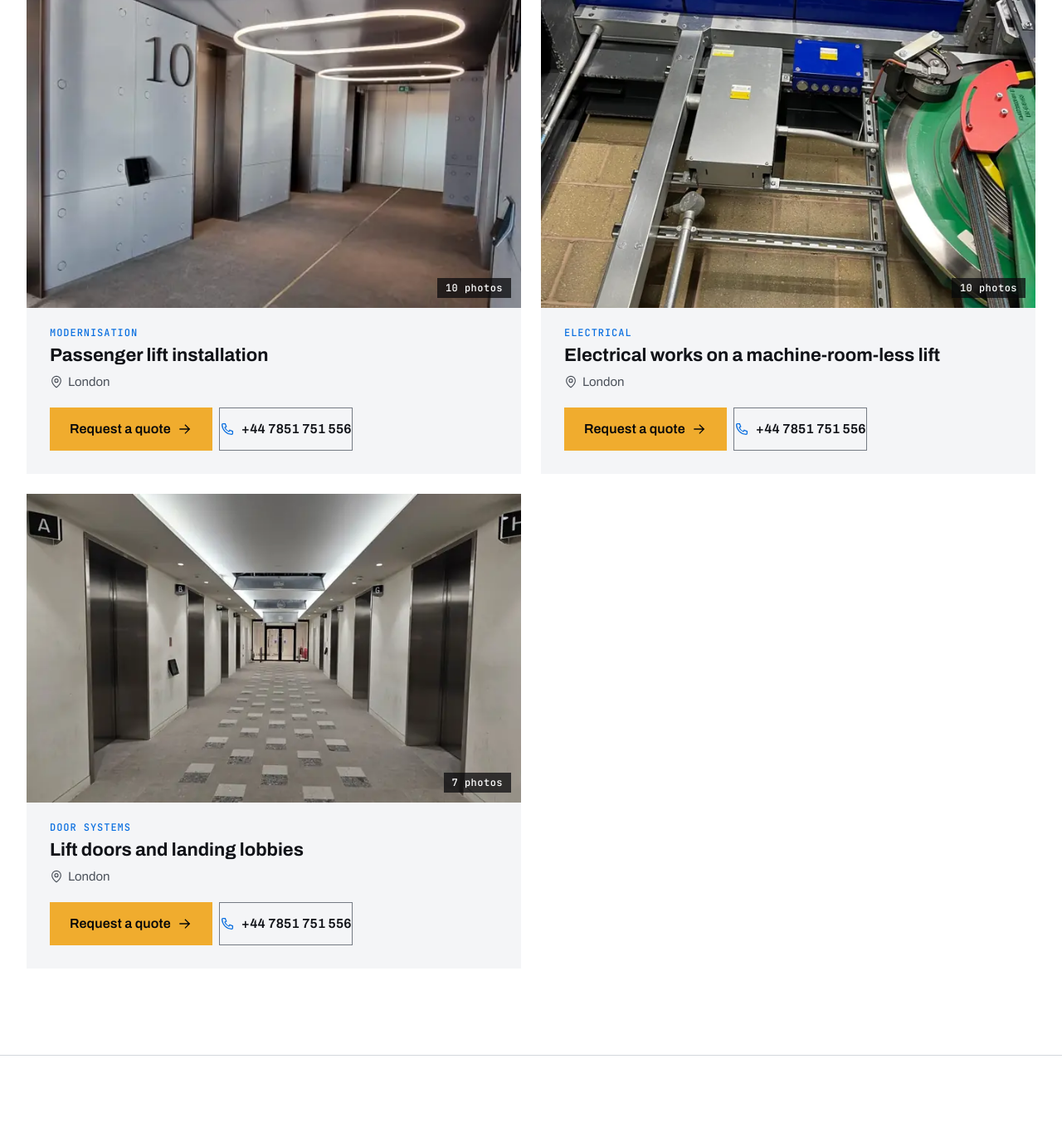
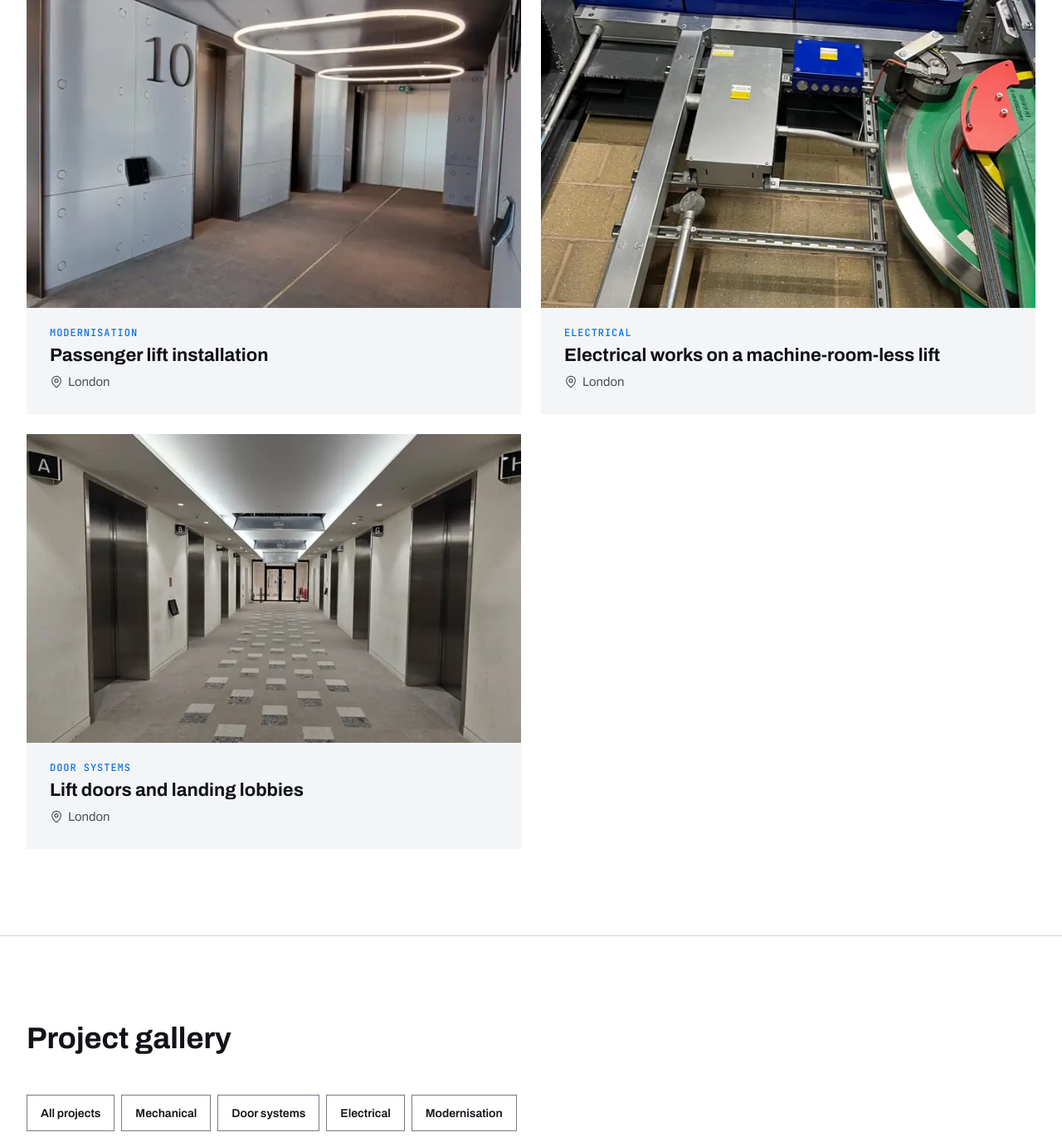
Before and after one commit to beechstudiopl-ship-it/my-project, a PHP site: page /vtg-site/projects.html in a window 1280 px wide. Shown: the part 696-2072 px from the top of the page at 83% size. Run offline with PHP 8.4, Linux system fonts and the light colour scheme.

Commit message:
VTG projects: tiles show only category, title and location
Co-Authored-By: Claude Opus 5.5 <noreply@anthropic.com>
Claude-Session: https://claude.ai/code/session_01XYqhvkG6nYkBQgG6phyoF4

```diff
--- a/vtg-site/assets/ux.css
+++ b/vtg-site/assets/ux.css
@@ -880,17 +880,12 @@ html.tb-off { --tb: 0px; }
 .rz__img { position: relative; display: block; aspect-ratio: 16 / 10; overflow: hidden; background: var(--surface-200); }
 .rz__img img { width: 100%; height: 100%; object-fit: cover; display: block; transition: transform .5s cubic-bezier(.2,.7,.2,1); }
 .rz:hover .rz__img img { transform: scale(1.04); }
-.rz__count { position: absolute; right: 12px; bottom: 12px; padding: 6px 10px; background: rgba(7,8,10,.72); color: #fff; font: 500 12px/1 var(--font-mono, monospace); letter-spacing: .04em; }
 .rz__body { display: flex; flex-direction: column; gap: 8px; padding: 24px 28px 28px; }
 .rz__cat { margin: 0; font: 500 12px/1 var(--font-mono, monospace); letter-spacing: .08em; text-transform: uppercase; color: #0a6fe0; }
 .rz__t { margin: 0; font: 700 22px/1.2 var(--font-display); font-stretch: 112%; }
 .rz__t a { color: var(--ink); text-decoration: none; }
 .rz__t a:hover { color: #0a6fe0; }
 .rz__loc { display: flex; align-items: center; gap: 6px; margin: 0; font: 400 15px/1.4 var(--font-sans); color: var(--ink-muted); }
-.rz__cta { display: flex; flex-wrap: wrap; gap: 8px; margin-top: 12px; }
-.rz__cta .vtg-btn { min-height: 46px; }
-.rz__cta .vtg-btn--ghost { background: transparent; color: var(--ink); border: 1px solid var(--line-strong, rgba(7,8,10,.3)); }
-.rz__cta .vtg-btn--ghost svg { color: #0a6fe0; }
 /* Project page */
 .pr__crumb { margin: 0; font: 500 13px/1 var(--font-mono, monospace); letter-spacing: .06em; text-transform: uppercase; color: rgba(236,238,241,.75); }
 .pr__crumb a { color: #f0ac2e; text-decoration: none; }
@@ -920,8 +915,9 @@ html.lb-open { overflow: hidden; }
   .rzs__grid { grid-template-columns: 1fr; gap: 12px; }
   .rz__body { padding: 18px 20px 20px; }
   .rz__t { font-size: 19px; }
-  .rz__cta .vtg-btn { flex: 1 1 100%; justify-content: center; }
-  .gl__grid { gap: 6px; }
+    .gl__grid { gap: 6px; }
   .lb__prev, .lb__next { top: auto; bottom: 8px; transform: none; }
   .lb__prev { left: 8px; } .lb__next { right: 8px; }
 }
+/* Project tiles: compact actions in one row: quote button + phone as a text link */
+@media (max-width: 720px) {
--- a/vtg-site/projects.html
+++ b/vtg-site/projects.html
@@ -121,39 +121,27 @@
     </div>
     <div class="rzs__grid">
       <article class="rz">
-        <a class="rz__img" href="project-lift-installation.html" tabindex="-1" aria-hidden="true"><img src="images/projects/lift-installation/01-t.webp" alt="" width="507" height="900" loading="lazy"><span class="rz__count">10 photos</span></a>
+        <a class="rz__img" href="project-lift-installation.html" tabindex="-1" aria-hidden="true"><img src="images/projects/lift-installation/01-t.webp" alt="" width="507" height="900" loading="lazy"></a>
         <div class="rz__body">
           <p class="rz__cat">Modernisation</p>
           <h3 class="rz__t"><a href="project-lift-installation.html">Passenger lift installation</a></h3>
           <p class="rz__loc"><svg class="lu" width="16" height="16" viewBox="0 0 24 24" fill="none" stroke="currentColor" stroke-width="1.75" stroke-linecap="round" stroke-linejoin="round" aria-hidden="true"><path d="M20 10c0 4.99-5.54 10.19-7.4 11.8a1 1 0 0 1-1.2 0C9.54 20.19 4 14.99 4 10a8 8 0 0 1 16 0"/><circle cx="12" cy="10" r="3"/></svg><span>London</span></p>
-          <div class="rz__cta">
-            <a href="contact.html" class="vtg-btn vtg-btn--primary"><span>Request a quote</span><svg class="vtg-icon" width="18" height="18" fill="none" stroke="currentColor" stroke-width="1.75" stroke-linecap="square" aria-hidden="true"><use href="#i-right"/></svg></a>
-            <a href="tel:+447851751556" class="vtg-btn vtg-btn--ghost"><svg class="vtg-icon" width="18" height="18" fill="none" stroke="currentColor" stroke-width="1.75" stroke-linecap="square" aria-hidden="true"><use href="#i-phone"/></svg><span>+44 7851 751 556</span></a>
-          </div>
         </div>
       </article>
       <article class="rz">
-        <a class="rz__img" href="project-mrl-lift-electrical.html" tabindex="-1" aria-hidden="true"><img src="images/projects/mrl-lift-electrical/01-t.webp" alt="" width="675" height="900" loading="lazy"><span class="rz__count">10 photos</span></a>
+        <a class="rz__img" href="project-mrl-lift-electrical.html" tabindex="-1" aria-hidden="true"><img src="images/projects/mrl-lift-electrical/01-t.webp" alt="" width="675" height="900" loading="lazy"></a>
         <div class="rz__body">
           <p class="rz__cat">Electrical</p>
           <h3 class="rz__t"><a href="project-mrl-lift-electrical.html">Electrical works on a machine-room-less lift</a></h3>
           <p class="rz__loc"><svg class="lu" width="16" height="16" viewBox="0 0 24 24" fill="none" stroke="currentColor" stroke-width="1.75" stroke-linecap="round" stroke-linejoin="round" aria-hidden="true"><path d="M20 10c0 4.99-5.54 10.19-7.4 11.8a1 1 0 0 1-1.2 0C9.54 20.19 4 14.99 4 10a8 8 0 0 1 16 0"/><circle cx="12" cy="10" r="3"/></svg><span>London</span></p>
-          <div class="rz__cta">
-            <a href="contact.html" class="vtg-btn vtg-btn--primary"><span>Request a quote</span><svg class="vtg-icon" width="18" height="18" fill="none" stroke="currentColor" stroke-width="1.75" stroke-linecap="square" aria-hidden="true"><use href="#i-right"/></svg></a>
-            <a href="tel:+447851751556" class="vtg-btn vtg-btn--ghost"><svg class="vtg-icon" width="18" height="18" fill="none" stroke="currentColor" stroke-width="1.75" stroke-linecap="square" aria-hidden="true"><use href="#i-phone"/></svg><span>+44 7851 751 556</span></a>
-          </div>
         </div>
       </article>
       <article class="rz">
-        <a class="rz__img" href="project-lift-doors-lobbies.html" tabindex="-1" aria-hidden="true"><img src="images/projects/lift-doors-lobbies/01-t.webp" alt="" width="900" height="420" loading="lazy"><span class="rz__count">7 photos</span></a>
+        <a class="rz__img" href="project-lift-doors-lobbies.html" tabindex="-1" aria-hidden="true"><img src="images/projects/lift-doors-lobbies/01-t.webp" alt="" width="900" height="420" loading="lazy"></a>
         <div class="rz__body">
           <p class="rz__cat">Door systems</p>
           <h3 class="rz__t"><a href="project-lift-doors-lobbies.html">Lift doors and landing lobbies</a></h3>
           <p class="rz__loc"><svg class="lu" width="16" height="16" viewBox="0 0 24 24" fill="none" stroke="currentColor" stroke-width="1.75" stroke-linecap="round" stroke-linejoin="round" aria-hidden="true"><path d="M20 10c0 4.99-5.54 10.19-7.4 11.8a1 1 0 0 1-1.2 0C9.54 20.19 4 14.99 4 10a8 8 0 0 1 16 0"/><circle cx="12" cy="10" r="3"/></svg><span>London</span></p>
-          <div class="rz__cta">
-            <a href="contact.html" class="vtg-btn vtg-btn--primary"><span>Request a quote</span><svg class="vtg-icon" width="18" height="18" fill="none" stroke="currentColor" stroke-width="1.75" stroke-linecap="square" aria-hidden="true"><use href="#i-right"/></svg></a>
-            <a href="tel:+447851751556" class="vtg-btn vtg-btn--ghost"><svg class="vtg-icon" width="18" height="18" fill="none" stroke="currentColor" stroke-width="1.75" stroke-linecap="square" aria-hidden="true"><use href="#i-phone"/></svg><span>+44 7851 751 556</span></a>
-          </div>
         </div>
       </article>
     </div>
```
Also changed, not shown: vtg-site/project-lift-doors-lobbies.html (+2 -10 lines), vtg-site/project-lift-installation.html (+2 -10 lines), vtg-site/project-mrl-lift-electrical.html (+2 -10 lines).
